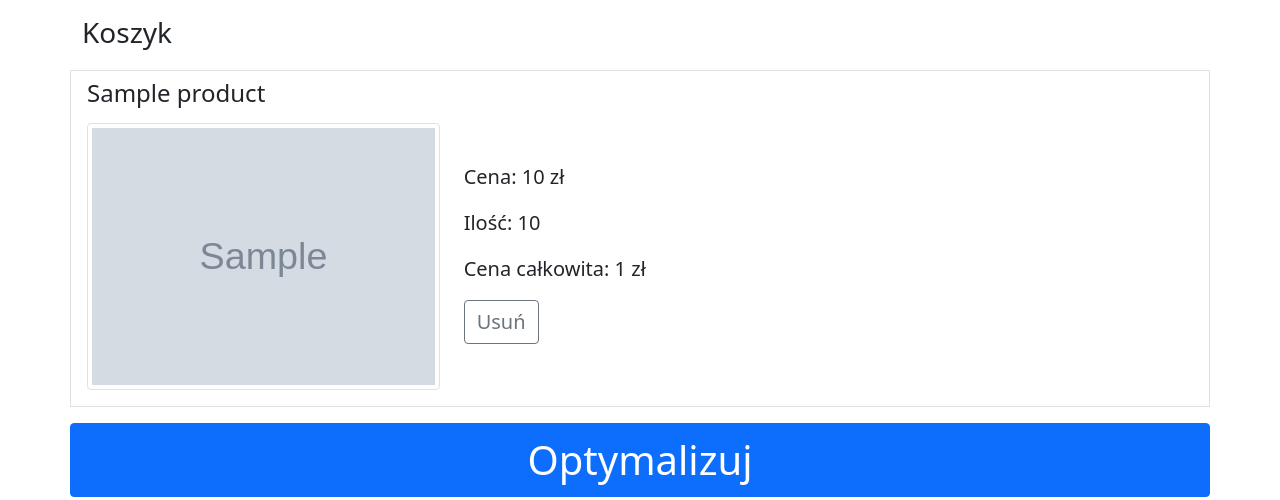
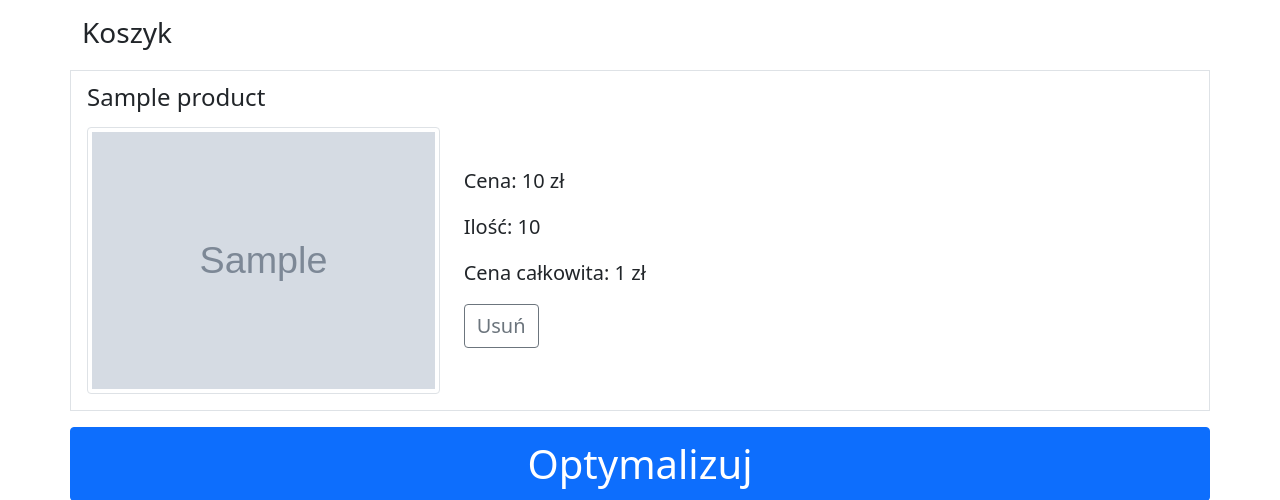
Before and after one commit to PiotrWodecki/io-aggregator, a Django app: template core/templates/shopping/shopping_cart.html in a window 1280 px wide. Shown: the part 85-585 px from the top of the page. Run offline with Django 4.2, Linux system fonts and the light colour scheme; the template is opened without the code that fills it: most values are stand-ins (such as "Sample title", 1, 10 or a date in 2020); grey boxes marked "Sample" are stand-in pictures.

Commit message:
Change margin

```diff
--- a/core/templates/shopping/shopping_cart.html
+++ b/core/templates/shopping/shopping_cart.html
@@ -4,7 +4,7 @@
     {% for product, total_price in content %}
         <div class="list-group-item mt-3 border">
             <div class="row">
-                <h5 class="pb-0 mb-2 fs-4">{{ product.name }}</h5>
+                <h5 class="pb-0 mt-1 mb-2 fs-4">{{ product.name }}</h5>
             </div>
             <div class="row">
                 <div class="col-4 my-2">
```
